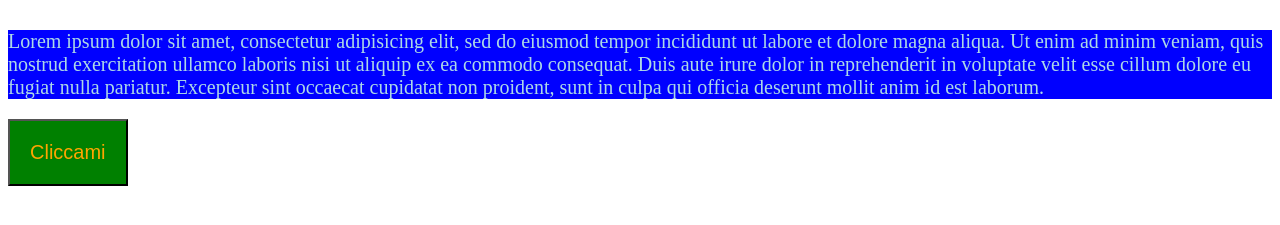
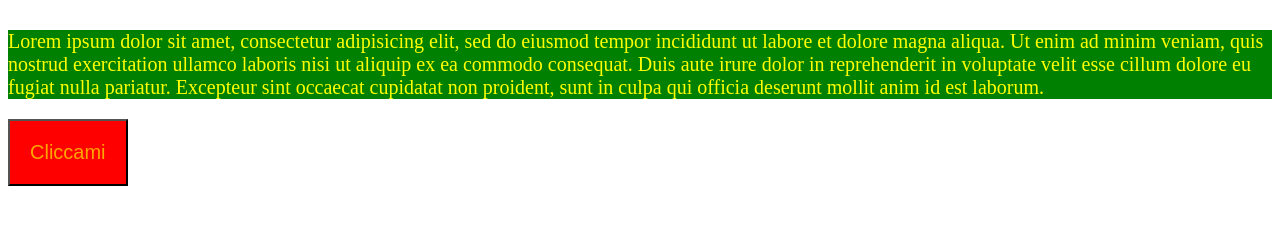
Before and after one commit to ManuelDeVito/html-sass-first, a website: page index.html in a window 1280 px wide. Shown: the part 95-320 px from the top of the page. Drawn offline with Linux system fonts and the light colour scheme.

Commit message:
Modifiche colore titolo e bottone per seguire guida esercizio

```diff
--- a/src/app.scss
+++ b/src/app.scss
@@ -1,10 +1,9 @@
 $background-titolo: red;
 $colore-titolo: orange;
 $font-titolo: 50px;
-$background-paragrafo: blue;
-$colore-paragrafo: lightblue;
+$background-paragrafo: green;
+$colore-paragrafo: yellow;
 $font-paragrafo: 20px;
-$background-bottone: green;
 $padding-bottone: 20px;
 
 
@@ -23,7 +22,7 @@ p {
 
 
 button {
-    background-color: $background-bottone;
+    background-color: $background-titolo;
     color: $colore-titolo ;
     font-size: $font-paragrafo;
     padding: $padding-bottone;
```
Also changed, not shown: dist/app.css.
